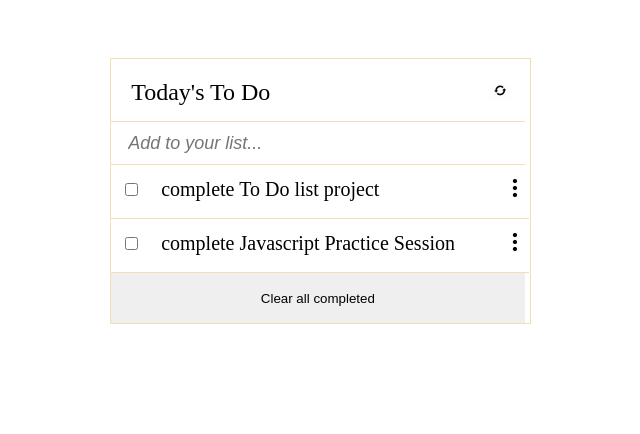
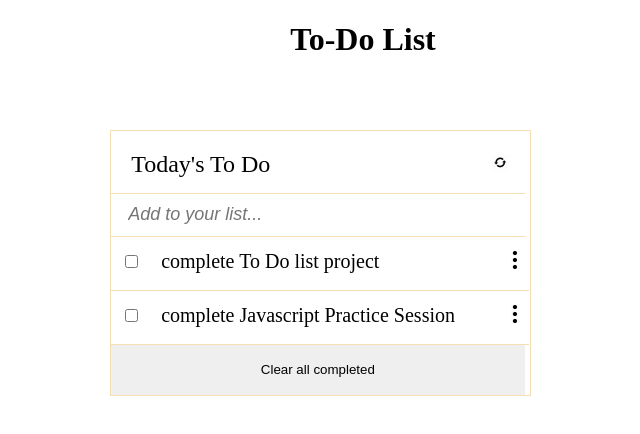
Before and after one commit to baqar-abbas/TO-DO-List-Project, a website built with webpack: page src/index.html in a window 1280 px wide. Shown: the whole page, without its empty margins (277-917 px from the left). Built offline with nearby package versions, Linux system fonts and the light colour scheme.

Commit message:
Added heading h1 for not keeping index.html empty and trying to remove linter error

```diff
--- a/src/index.html
+++ b/src/index.html
@@ -8,6 +8,7 @@
 
     </head>
   <body>
+    <h1>To-Do List</h1>
     <section id="container">
       <form action="" class="form"></form>
       <div class="todoList"></div>
--- a/src/style.css
+++ b/src/style.css
@@ -77,3 +77,7 @@
   left: -20px;
   border-style: none;
 }
+
+h1 {
+  text-align: center;
+}
```
